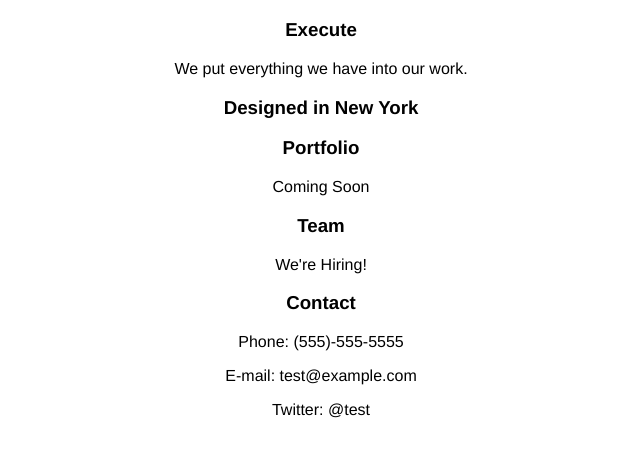
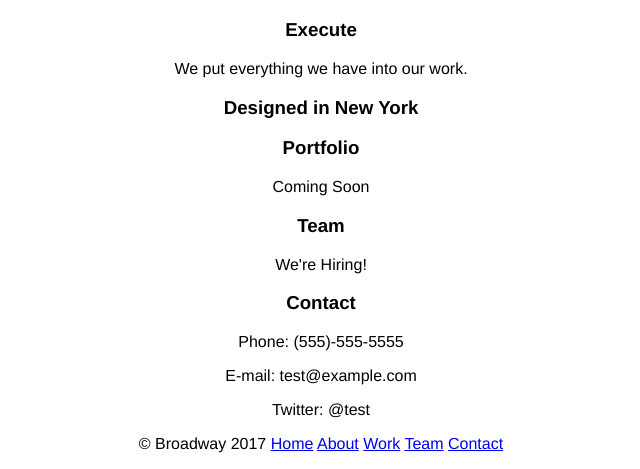
Before and after one commit to stevD9/broadway, a plain HTML site: page index.html in a window 1280 px wide. Shown: the part 1388-1857 px from the top of the page, without its empty margins (319-959 px from the left). Before the commit the page ends 1823 px from the top, so only its background shows below. Drawn offline with Linux system fonts and the light colour scheme.

Commit message:
Add footer code

```diff
--- a/index.html
+++ b/index.html
@@ -44,7 +44,7 @@
     </div>
 
     <div class="footer">
-
+      <p>&copy Broadway 2017 <span class="links"> <a href="#header">Home</a> <a href="#header">About</a> <a href="#header">Work</a> <a href="#header">Team</a> <a href="#header">Contact</a> </span> </p>
     </div>
 
   </body>
```
